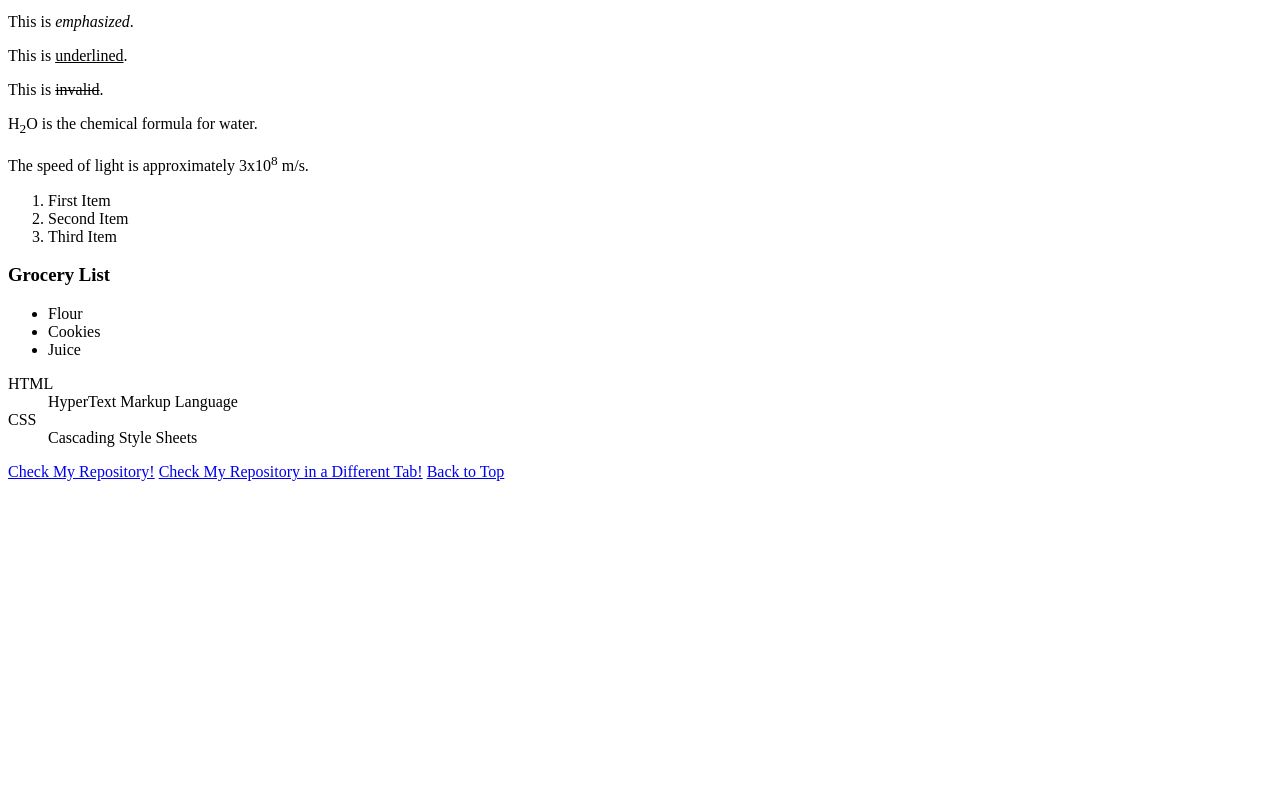
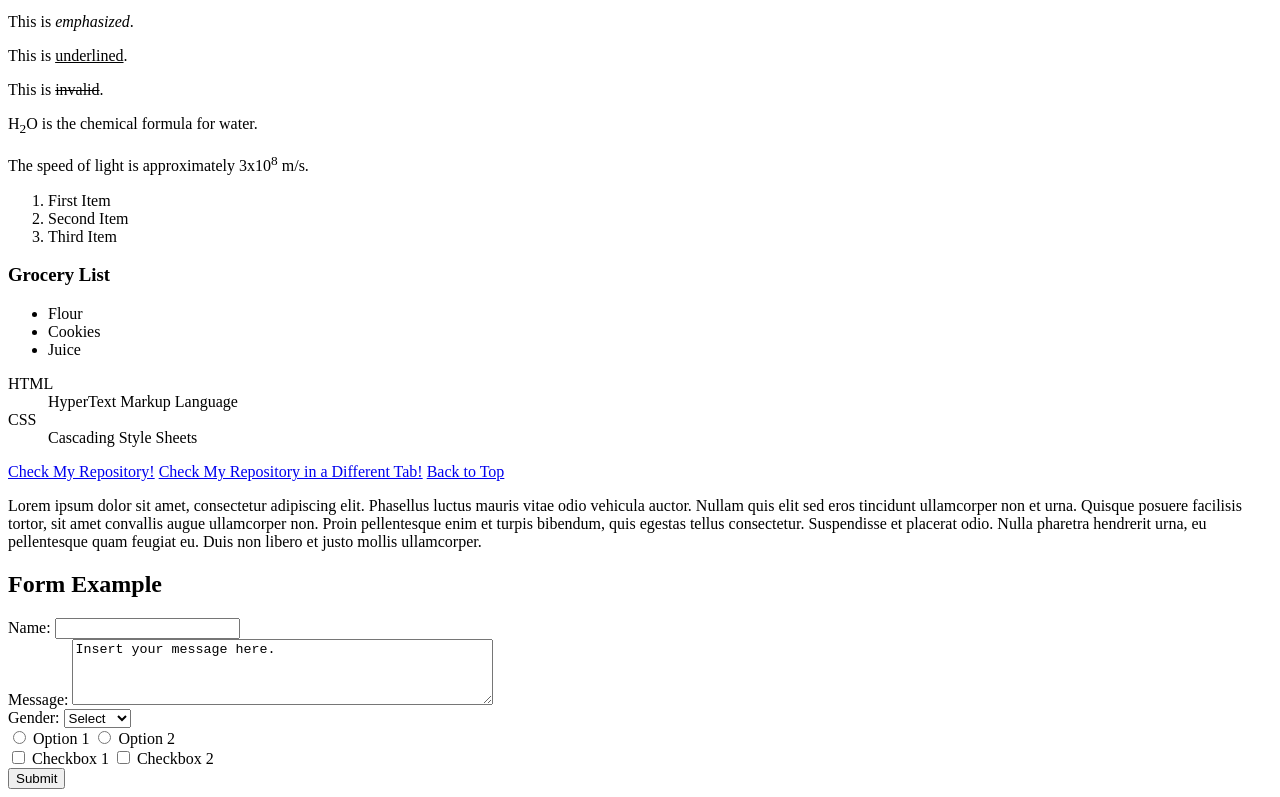
Before and after one commit to Bag-senpai/PHT04, a plain HTML site: page HTML/intro.html in a window 1280 px wide. Shown: the part 431-1228 px from the top of the page. Before the commit the page ends 920 px from the top, so only its background shows below. Drawn offline with Linux system fonts and the light colour scheme.

Commit message:
Edited HTML File

```diff
--- a/HTML/intro.html
+++ b/HTML/intro.html
@@ -17,7 +17,7 @@
         <h6>This is Heading 6</h6>
 
         <!-- Paragraphs -->
-        <p>This is the first line.<br>This is the second line<br>This is the third line.</p>
+        <p>This is the first line.<br/>This is the second line<br/>This is the third line.</p>
 
         <!-- Horizontal Rule -->
         <hr>
@@ -61,5 +61,48 @@
 
         <!-- Create an Anchor Point -->
         <a href = "#section1">Back to Top</a>
+
+        <!-- Placeholders -->
+        <p>Lorem ipsum dolor sit amet, consectetur adipiscing elit. Phasellus luctus mauris vitae odio vehicula auctor. Nullam quis elit sed eros tincidunt ullamcorper non et urna. Quisque posuere facilisis tortor, sit amet convallis augue ullamcorper non. Proin pellentesque enim et turpis bibendum, quis egestas tellus consectetur. Suspendisse et placerat odio. Nulla pharetra hendrerit urna, eu pellentesque quam feugiat eu. Duis non libero et justo mollis ullamcorper.</p>
+
+        <!-- HTML Forms -->
+        <form action = " ">
+            <h2>Form Example</h2>
+            <!-- Text Input -->
+            <label for = "name">Name: </label>
+            <input type = "text" name = "name" id = "name" required/>
+            <br/>
+
+            <!-- Text Areas -->
+            <label for = "message">Message: </label>
+            <textarea type = "text" name = "message" id = "message" rows = "4" cols = "50" required>Insert your message here.</textarea>
+            <br/>
+
+            <!-- Dropdown Menus -->
+            <label for = "gender">Gender: </label>
+            <select name = "gender" id = "gender">
+                <option value = "select">Select</option>
+                <option value = "male">Male</option>
+                <option value = "female">Female</option>
+                <option value = "other">Other</option>
+            </select>
+            <br/>
+
+            <!-- Radio Buttons -->
+            <input type = "radio" id = "option1" name = "options" value = "option1"/>
+            <label for = "option1">Option 1</label>
+            <input type = "radio" id = "option2" name = "options" value = "option2"/>
+            <label for = "option1">Option 2</label>
+            <br/>
+
+            <!-- Checkboxes -->
+            <input type = "checkbox" id = "check1" name = "checklists" value = "check1"/>
+            <label for = "check1">Checkbox 1</label>
+            <input type = "checkbox" id = "check2" name = "checklists" value = "check2"/>
+            <label for = "check2">Checkbox 2</label>
+            <br/>
+
+            <button type = "submit">Submit</button>
+        </form>
     </body>
 </html>
```
